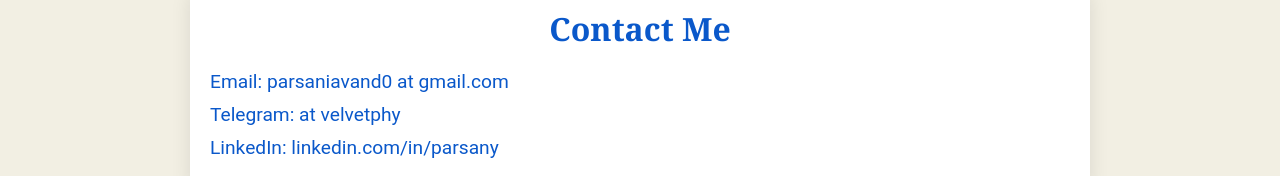
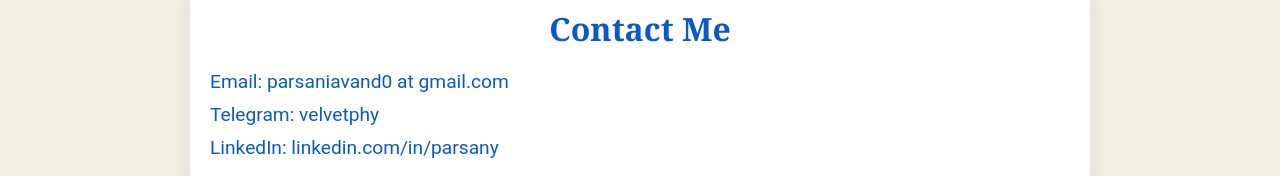
Before and after one commit to parsany/c, a Next.js app: page /news in a window 1280 px wide. Shown: the part 759-935 px from the top of the page. Built offline with nearby package versions, Linux system fonts and the light colour scheme.

Commit message:
update email

```diff
--- a/components/contact.js
+++ b/components/contact.js
@@ -5,8 +5,8 @@
             <div className={Styles.container}>
                 <h1>Contact Me</h1>
                 <div className={Styles.contactInfo}>
-                    <p>Email: <a href="mailto:parsaniavand0 at gmail.com">parsaniavand0 at gmail.com</a></p>
-                    <p>Telegram: <a href="https://t.me/velvetphy">at velvetphy</a></p>
+                    <p>Email: parsaniavand0 at gmail.com</p>
+                    <p>Telegram: <a href="https://t.me/velvetphy">velvetphy</a></p>
                     <p>LinkedIn: <a href="https://www.linkedin.com/in/parsany/">linkedin.com/in/parsany</a></p>
                 </div>
         </div>
```
